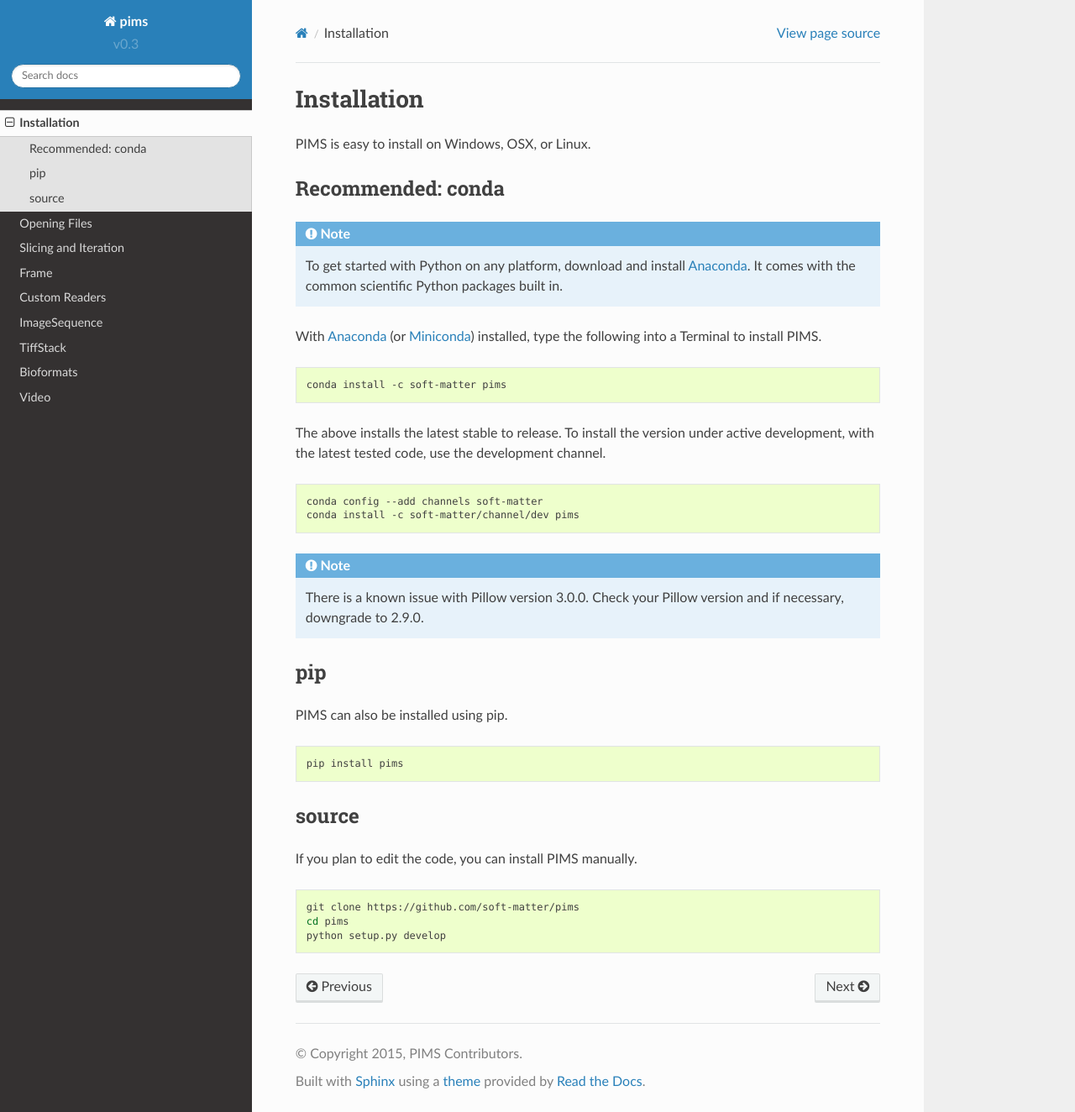
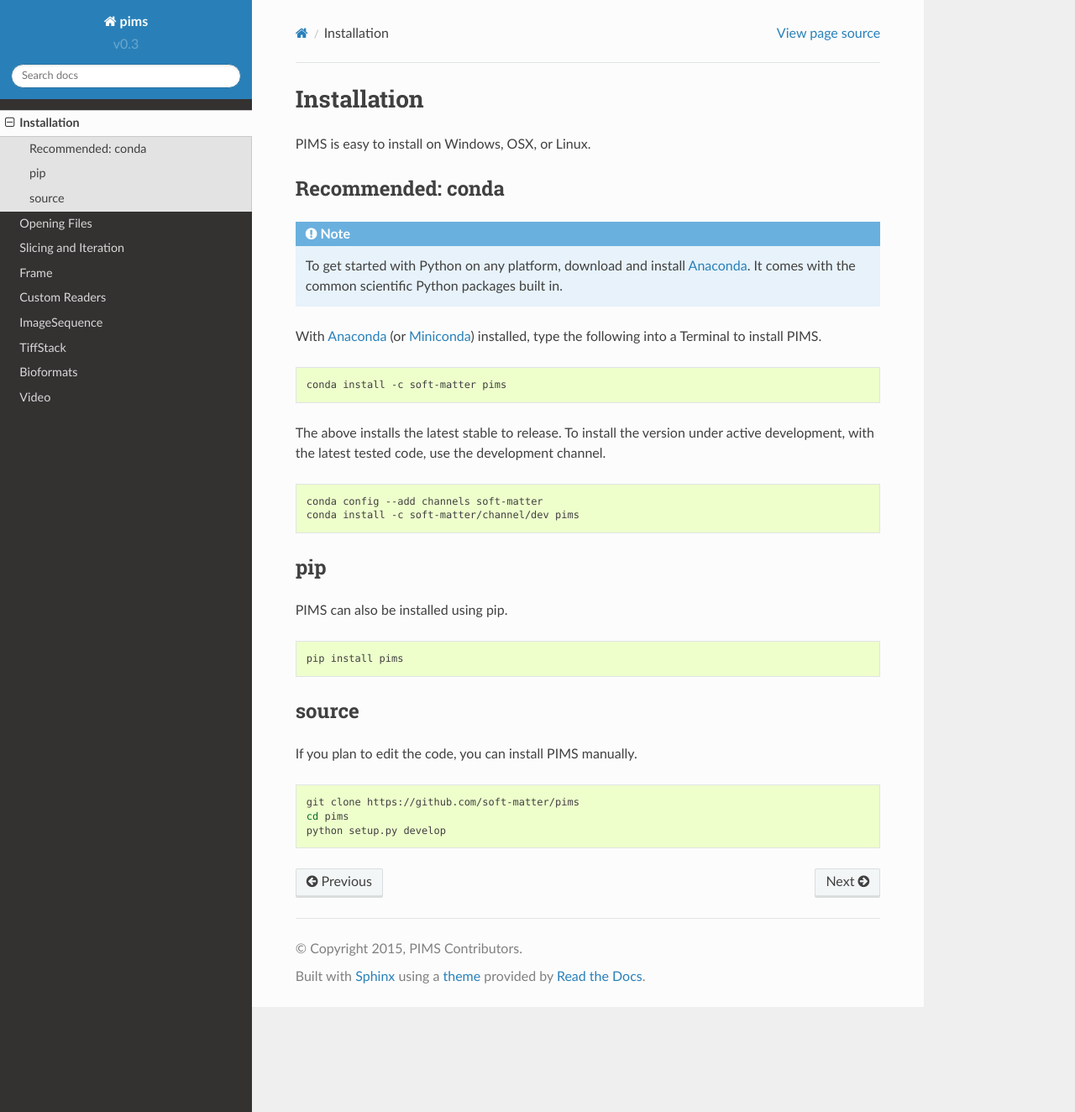
Before and after one commit to soft-matter/pims, a Sphinx documentation site: the page built from doc/source/install.rst, in a window 1280 px wide and 1324 px high. Shown: the whole window at 84% size. Built offline with Sphinx 7.4.7 and the Read the Docs theme 2.0.0, drawn with Linux system fonts in a browser that asks for light colours.

Commit message:
DOC Remove pillow 3.0.0 warning

```diff
--- a/doc/source/install.rst
+++ b/doc/source/install.rst
@@ -29,10 +29,6 @@ active development, with the latest tested code, use the development channel.
    conda config --add channels soft-matter
    conda install -c soft-matter/channel/dev pims
 
-.. note::
-
-   There is a known issue with Pillow version 3.0.0. Check your Pillow version
-   and if necessary, downgrade to 2.9.0.
 
 pip
 ---
```
Also changed, not shown: README.md (+0 -12 lines).
